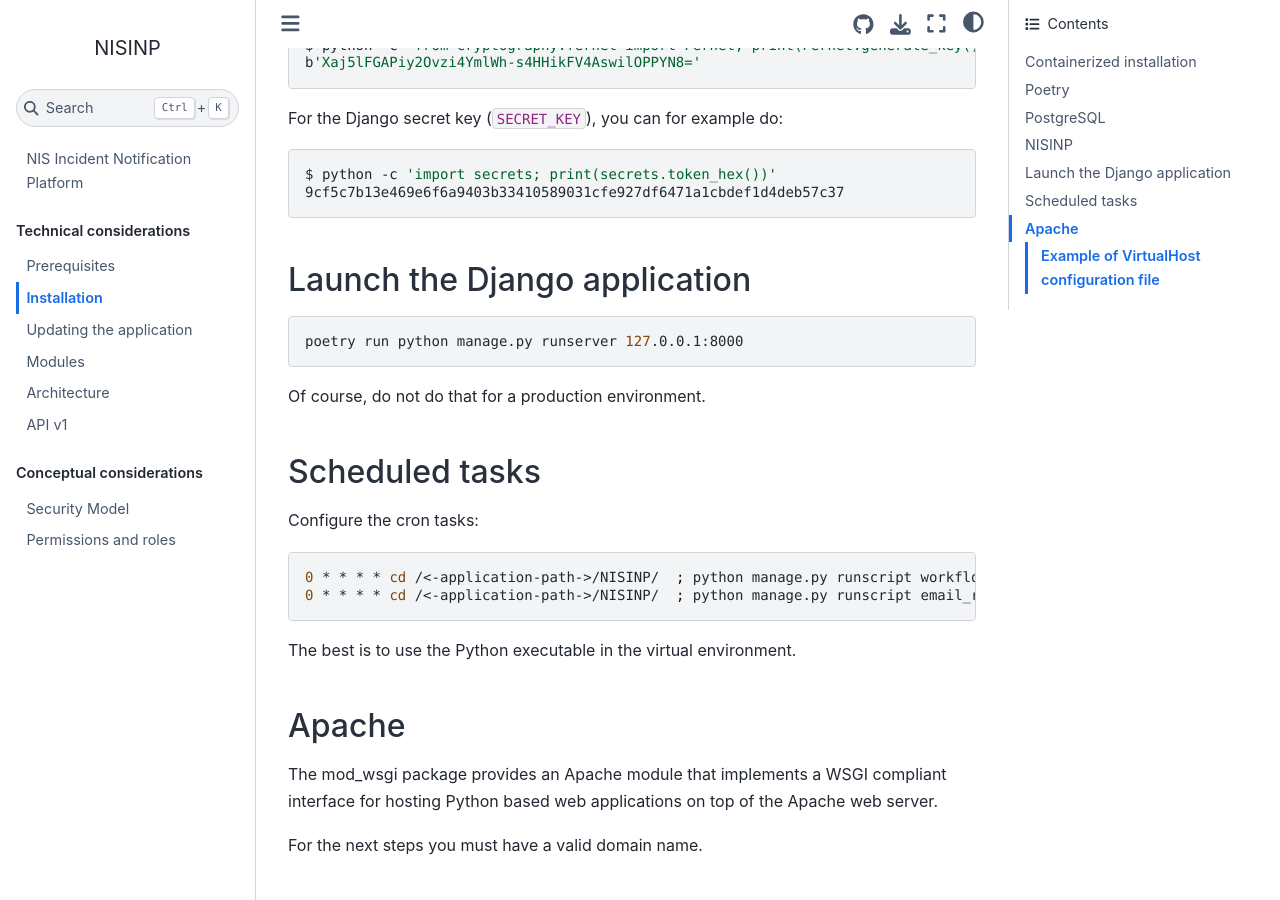
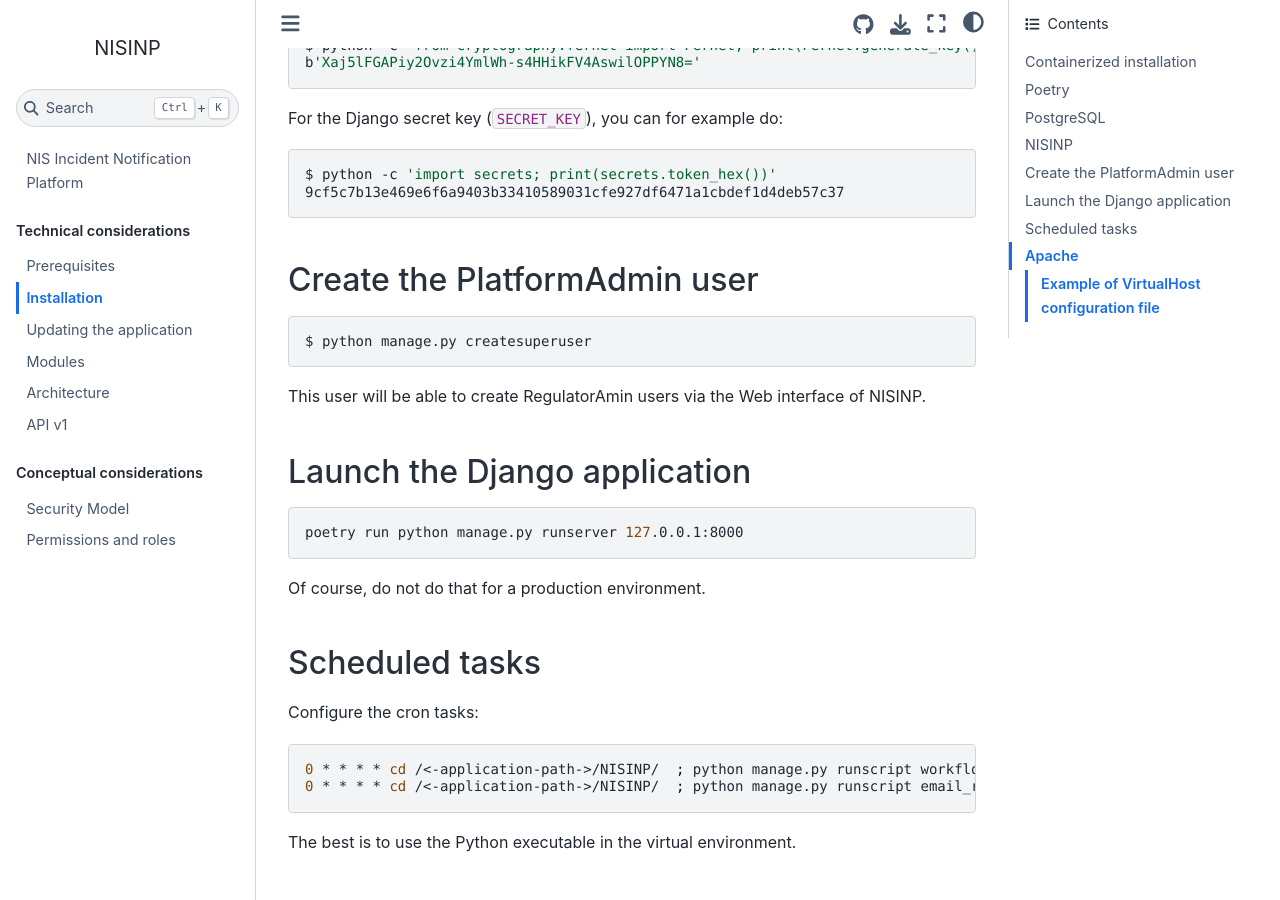
Before and after one commit to informed-governance-project/NISINP, a Sphinx documentation site: the page built from docs/installation.rst, in a window 1280 px wide and 900 px high, scrolled down 2345 px. Built offline with Sphinx 7.4.7 and the Sphinx Book theme 1.1.4, drawn with Linux system fonts in a browser that asks for light colours.

Commit message:
chg: [documentation] Added section about the creation of the first PatformAdmin user.

```diff
--- a/docs/installation.rst
+++ b/docs/installation.rst
@@ -122,6 +122,17 @@
 
     $ python -c 'import secrets; print(secrets.token_hex())'
     9cf5c7b13e469e6f6a9403b33410589031cfe927df6471a1cbdef1d4deb57c37
+
+
+Create the PlatformAdmin user
+-----------------------------
+
+.. code-block:: bash
+
+    $ python manage.py createsuperuser
+
+This user will be able to create RegulatorAmin users via the Web interface
+of NISINP.
 
 
 Launch the Django application
```
